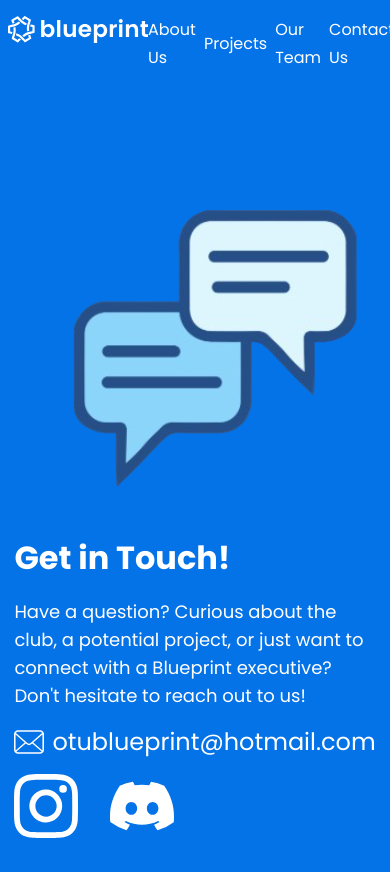
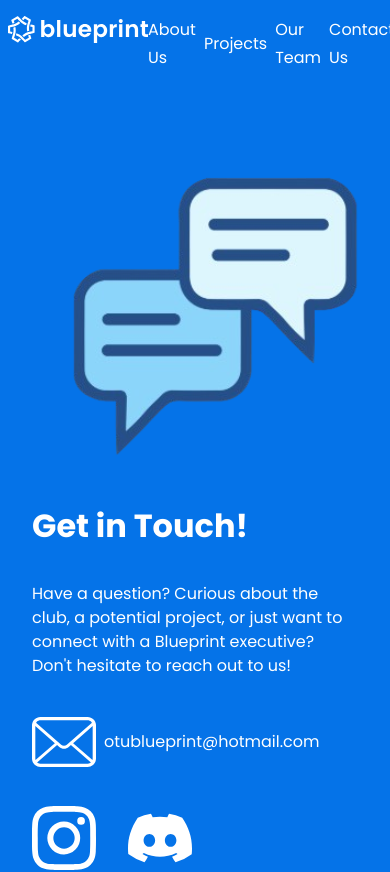
Before and after one commit to OTUBlueprint/OTUBlueprint, a Next.js app: page /contact in a window 390 px wide. Shown: the top 872 px of the page. Built offline with nearby package versions, Linux system fonts and the light colour scheme.

Commit message:
aaron_home_page - added responsiveness to contact page

```diff
--- a/src/app/contact/page.tsx
+++ b/src/app/contact/page.tsx
@@ -5,23 +5,23 @@ import DiscordLogo from "@/logos/discord-logo.svg"
 
 const Contact = () => (
     <div className="flex flex-col-reverse gap-6 md:flex items-center justify-center h-screen p-4 bg-blue text-white">
-        <div className='max-w-prose flex flex-col m-4 gap-4 md:gap-8 md:justify-center'>
+        <div className='max-w-prose flex flex-col m-4 gap-8 md:justify-center'>
             <h2 className="">Get in Touch!</h2>
-            <p className="text-lg md:ml-6 lg:w-2/3">
+            <p className="md:ml-6 lg:w-2/3">
                 Have a question? Curious about the club, a potential project, or just want to connect with a Blueprint executive?
                 Don't hesitate to reach out to us!
             </p>
             <Link href="mailto:connect@otublueprint.org?subject=Website%20Redirect:"
                   className='flex flex-row gap-2 items-center group md:ml-6'>
-                <EmailIcon className="fill-white md:h-12 md:w-12 group-hover:fill-indigo-200"/>
-                <p className="text-2xl md:text-3xl group-hover:text-indigo-200">otublueprint@hotmail.com</p>
+                <EmailIcon className="fill-white icon group-hover:fill-indigo-200"/>
+                <p className="group-hover:text-indigo-200">otublueprint@hotmail.com</p>
             </Link>
             <div className="flex flex-row gap-8 md:ml-6">
                 <Link href="https://www.instagram.com/otublueprint/">
-                    <InstagramLogo className="fill-white w-16 h-16 hover:fill-indigo-200" />
+                    <InstagramLogo className="fill-white icon hover:fill-indigo-200" />
                 </Link>
                 <Link href="https://discord.gg/yXATsYcFC8">
-                    <DiscordLogo className="fill-white w-16 h-16 hover:fill-indigo-200" />
+                    <DiscordLogo className="fill-white icon hover:fill-indigo-200" />
                 </Link>
             </div>
         </div>
```
